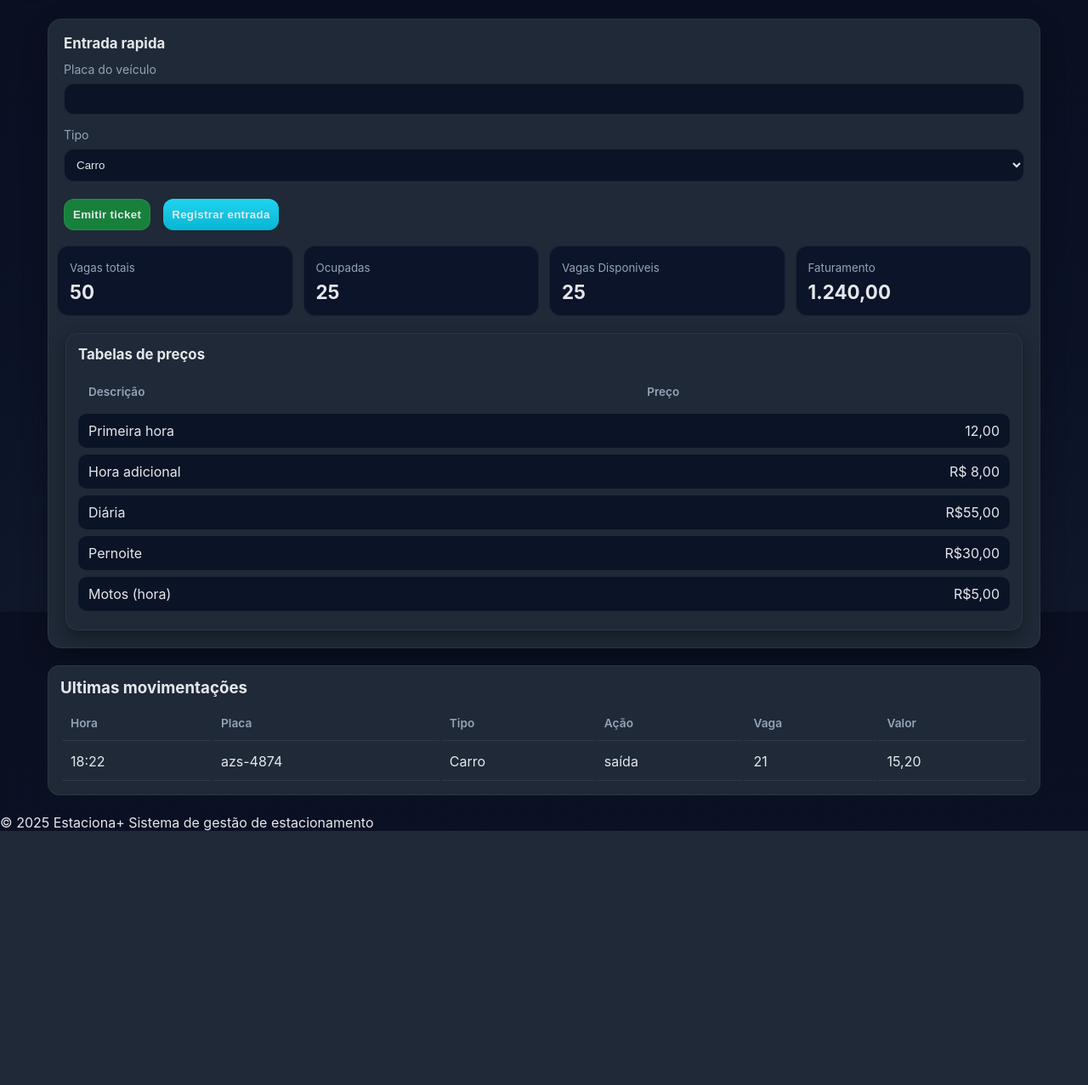
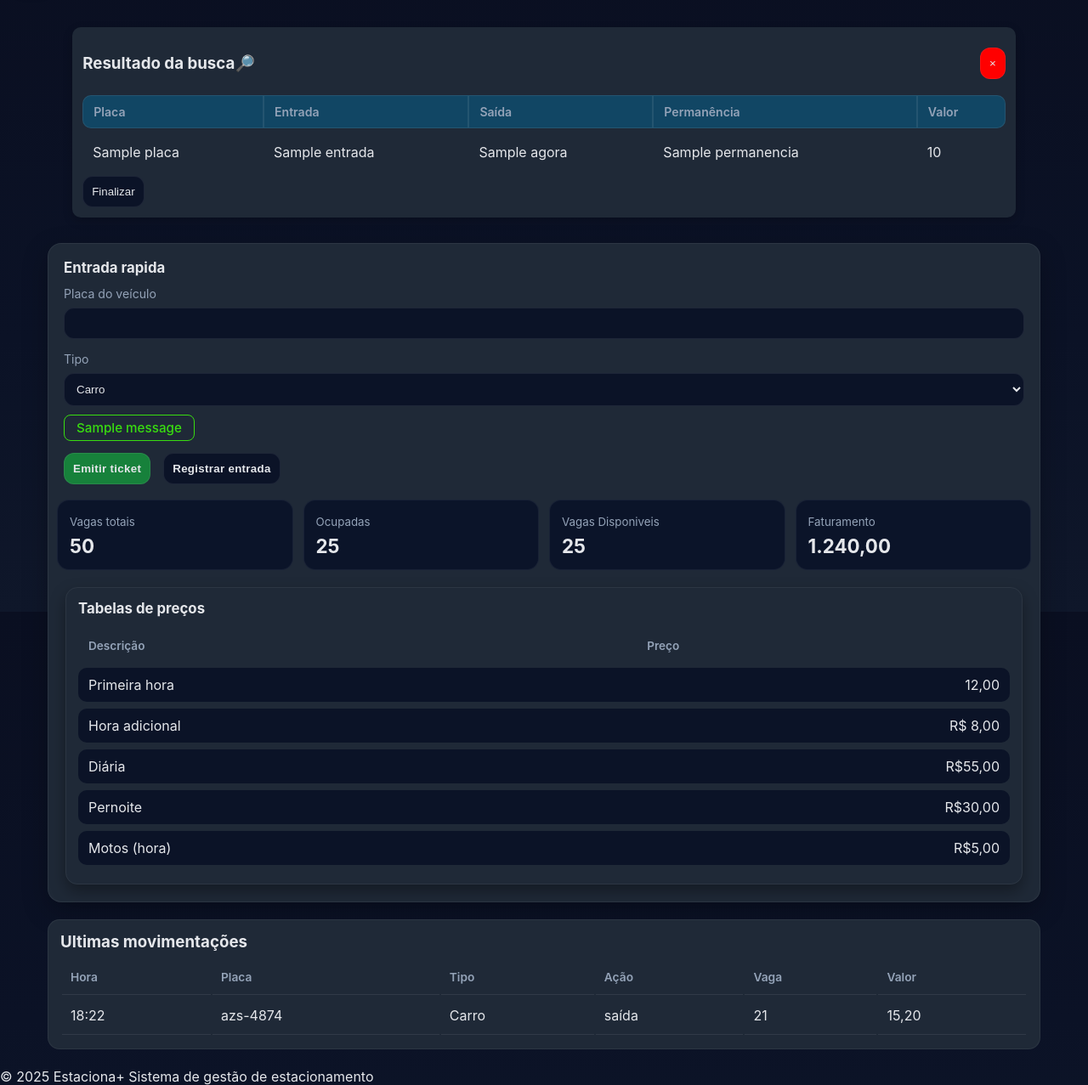
Before and after one commit to Anderson-tertuliano-dev/Projeto-Estacionamento-02, a Flask app: template templates/index.html in a window 1280 px wide. Shown: the part 80-1357 px from the top of the page at 85% size. Before the commit the page ends 1058 px from the top, so only its background shows below. Run offline with Flask 3, Linux system fonts and the light colour scheme; the template is opened without the code that fills it: most values are stand-ins (such as "Sample title", 1, 10 or a date in 2020); one stand-in notice (Sample message) is shown.

Commit message:
Aplica funcionalidades de rigistro de placa e adicionado a busca da placa registrada

```diff
--- a/app.py
+++ b/app.py
@@ -1,28 +1,84 @@
 import sqlite3
-from flask import Flask, render_template, request, redirect, url_for
+from flask import Flask, render_template, request, redirect, url_for, flash, get_flashed_messages
 from datetime import datetime
-
+import re
 app = Flask(__name__)
+app.secret_key = "chave_secreta"
 
 @app.route("/", methods=["GET", "POST"])
 def registrar_entrada():
-    conexao = sqlite3.connect("estacionamento.db")
-    cursor = conexao.cursor()
+
 
     if request.method == "POST":
-        placa = request.form.get("placa","").strip()
+        placa = request.form.get("placa", "").strip()
         veiculos = request.form.get("veiculos", "")
         hora_entrada = datetime.now().strftime("%Y-%m-%d %H:%M:%S")
 
+        placa = placa.strip().upper()
+        padrao = re.compile(r"^(?:[A-Z]{3}-?[0-9]{4}|[A-Z]{3}[0-9][A-Z0-9][0-9]{2})$")
 
-        cursor.execute(
-        "INSERT INTO veiculos (placa, veiculos, hora_entrada) VALUES (?, ?, ?)",
-        (placa, veiculos, hora_entrada))
-        conexao.commit()
-        conexao.close()
-        print(f"✅ Veículo {placa} registrado às {hora_entrada}")
+        if not placa:
+            flash("Informe a placa do veículo!", "warning")
+            return redirect(url_for("registrar_entrada"))
 
+        elif not padrao.match(placa):
+            flash("placa inválida!", "warning")
+            return redirect(url_for("registrar_entrada"))
+
+        else:
+            try:
+                with sqlite3.connect("estacionamento.db") as conexao:
+                    cursor = conexao.cursor()
+                    cursor.execute(
+                        "SELECT 1 FROM veiculos WHERE placa = ?", (placa,)
+                    )
+                    if cursor.fetchone():
+                        flash(f"A placa {placa} já está registrada!")
+                    else:
+                        cursor.execute(
+                            "INSERT INTO veiculos (placa, veiculos, hora_entrada) VALUES (?, ?, ?)",
+                            (placa, veiculos, hora_entrada))
+                        flash(f"Veículo {placa} registrado ", "success")
+                        return redirect(url_for("registrar_entrada"))
+
+            except sqlite3.IntegrityError:
+                flash("A placa {placa} já está registrada! (conflito)", "erro")
+            except Exception as e:
+                flash ("Erro ao registrar: {e}", "erro")
     return render_template("index.html")
+
+@app.route("/buscar", methods=["GET", "POST"])
+def buscar_placa():
+    placa = request.form.get("placa_buscar").strip().upper()
+    resultado = None
+
+    if placa:
+        with sqlite3.connect("estacionamento.db") as conexao:
+            cursor = conexao.cursor()
+            cursor.execute(
+                "SELECT placa, hora_entrada FROM veiculos WHERE placa = ?", (placa,)
+            )
+            registro = cursor.fetchone()
+            if registro:
+                hora_entrada = datetime.strptime(registro[1], "%Y-%m-%d %H:%M:%S")
+                agora = datetime.now()
+                delta = agora - hora_entrada
+                horas = delta.seconds // 3600
+                minutos = (delta.seconds % 3600) // 60
+                permanencia = f"{horas}h {minutos}min"
+                valor = 12 +(horas * 8)
+                resultado = {
+                    "placa": registro[0],
+                    "entrada": hora_entrada.strftime("%H:%M"),
+                    "agora" : agora.strftime("%H:%M"),
+                    "permanencia" : permanencia,
+                    "valor": f"R$ {valor:.2f}"
+                }
+
+    return render_template("index.html", resultado=resultado)
+
+
+
 
 if __name__ == "__main__":
     app.run(debug=True)
--- a/criar_banco_dados.py
+++ b/criar_banco_dados.py
@@ -6,7 +6,7 @@ cursor = conexao.cursor()
 cursor.execute("""
 CREATE TABLE IF NOT EXISTS veiculos(
                id INTEGER PRIMARY KEY AUTOINCREMENT,
-               placa TEXT NOT NULL,
+               placa TEXT UNIQUE,
                veiculos TEXT NOT NULL,
                hora_entrada TEXT NOT NULL,
                hora_saida TEXT,
--- a/static/index.css
+++ b/static/index.css
@@ -35,8 +35,8 @@ body {
     align-items: center;
     padding: 14px 20px;
     backdrop-filter: saturate(1.2) blur(8px);
-    background: linear-gradient(180deg, rgba(17,24,39,.9),rgba(17,24,39,.6));
-    border-bottom: 1px solid rgba(255,255,255,.06) ;
+    background: linear-gradient(180deg, rgba(17, 24, 39, .9), rgba(17, 24, 39, .6));
+    border-bottom: 1px solid rgba(255, 255, 255, .06);
 
 }
 
@@ -56,27 +56,29 @@ body {
     border-radius: 10px;
     display: grid;
     place-content: center;
-    background: radial-gradient(120% 120% at 20% 20%,  #3b82f6 0%, #22d3ee 50%, #14b8a6 100% );
-    box-shadow: 0 6px 18px #0ea5e980 inset, 0 8px 18px rgba(0,0,0,.35);
+    background: radial-gradient(120% 120% at 20% 20%, #3b82f6 0%, #22d3ee 50%, #14b8a6 100%);
+    box-shadow: 0 6px 18px #0ea5e980 inset, 0 8px 18px rgba(0, 0, 0, .35);
     font-weight: 900;
     color: #06131b;
     font-size: 16px;
 }
 
-.superior, .spacer {
-    flex:1}
+.superior,
+.spacer {
+    flex: 1
+}
 
-.search{
+.search {
     position: relative;
     min-width: 260px;
 }
 
-.search input{
+.search input {
 
     padding: 12px 14px 12px 40px;
     border-radius: 999px;
-    border: 1px solid  rgba(255,255,255,.08);
-    background: rgba(2,6,23,.6);
+    border: 1px solid rgba(255, 255, 255, .08);
+    background: rgba(2, 6, 23, .6);
     color: var(--text);
     outline: none;
 
@@ -95,10 +97,10 @@ body {
 
 }
 
-.search_result{
-    display:none;
+.search_result {
+
     background: #1f2937;
-    color:#e5e7eb;
+    color: #e5e7eb;
     padding: 12px;
     border-radius: 10px;
     margin: 10px auto;
@@ -107,7 +109,7 @@ body {
     position: relative
 }
 
-.search_button{
+.search_button {
     display: flex;
     justify-content: space-between;
     align-items: center;
@@ -115,53 +117,58 @@ body {
 
 }
 
-.search_button button{
+.search_button button {
     background: red;
     margin-left: auto;
 
 }
 
-.search_button button:hover{
+.search_button button:hover {
     transform: translateY(-2px);
     background: rgba(255, 0, 0, 0.336);
 }
 
-.search_result table{
+.search_result table {
     width: 100%;
     border-collapse: separate;
     border-spacing: 0 8px;
 }
-.search_result th{
+
+.search_result th {
     background: #04659280;
     text-align: left;
     font-size: .88rem;
     color: var(--sub_text);
     font-weight: 600;
-    border: 1px solid rgba(255, 255, 255, .08);;
+    border: 1px solid rgba(255, 255, 255, .08);
+    ;
 }
 
-.search_result .borda_i{
+.search_result .borda_i {
     border-radius: 10px 0 0 10px;
 }
-.search_result .borda_f{
+
+.search_result .borda_f {
     border-radius: 0 10px 10px 0;
 }
 
-.search_result th, td{
+.search_result th,
+td {
     padding: 10px 12px;
 }
-.search_result h4{
+
+.search_result h4 {
     margin: 0 0 8px;
 
 }
 
-.search_result button{
+.search_result button {
     display: flex;
     align-items: center;
 
 }
 
-.search button:hover{
+.search button:hover {
     background: #8ea0be;
     transform: translateY(-2px);
 }
@@ -209,6 +216,30 @@ button {
     color: var(--text);
 }
 
+.flash {
+    display: inline;
+    font-family: 'Inter', sans-serif;
+    font-size: 0.95rem;
+    font-weight: 500;
+    padding: 5px 14px;
+    border-radius: 8px;
+    margin: 10px 0;
+}
+
+.flash.warning {
+    color: yellow;
+    border: 1px solid yellow;
+}
+
+.flash.erro{
+    color: red;
+    border: 1px solid red;
+}
+
+.flash.success{
+    color: rgb(57, 221, 16);
+    border: 1px solid rgb(57, 221, 16);
+}
 
 
 input::placeholder {
@@ -233,7 +264,7 @@ input::placeholder {
     background: rgba(17, 207, 64, 0.534)
 }
 
-.btn_registro {
+.btn_buscar {
     background: linear-gradient(180deg, #22d3ee, #06b6d4);
     border: 0;
 }
@@ -277,7 +308,7 @@ input::placeholder {
     border: 1px solid rgba(255, 255, 255, .06);
     border-radius: 14px;
     margin: 20px;
-    box-shadow: 0 8px 18px rgba(0,0,0,.35);
+    box-shadow: 0 8px 18px rgba(0, 0, 0, .35);
 }
 
 .precos table {
--- a/templates/index.html
+++ b/templates/index.html
@@ -16,8 +16,10 @@
     </div>
     <div class="spacer"></div>
     <section class="search">
-      <input type="text" placeholder="Buscar placa…" />
-      <button id="btnBuscar" class="btn btn_registro">Buscar</button>
+      <form method="POST" action="/buscar">
+        <input type="text" name="placa_buscar" placeholder="Buscar placa…" />
+        <button id="btnBuscar" type="submit" class="btn btn_buscar">Buscar</button>
+      </form>
     </section>
   </header>
 
@@ -32,30 +34,42 @@
           <tr>
             <th class="borda_i">Placa</th>
             <th>Entrada</th>
+            <th>Saída</th>
             <th>Permanência</th>
             <th class="borda_f">Valor</th>
           </tr>
         </thead>
         <tbody>
+          {% if resultado %}
           <tr>
-            <td>ABC1D23</td>
-            <td>15:20</td>
-            <td>2h 30min</td>
-            <td>R$ 28,00</td>
+            <td>{{ resultado.placa }}</td>
+            <td>{{ resultado.entrada }}</td>
+            <td>{{ resultado.agora }}</td>
+            <td>{{ resultado.permanencia }}</td>
+            <td>{{ resultado.valor }}</td>
           </tr>
+          {% else %}
+          <tr>
+            <td colspan="4"> Nenhum veículo encontrado.</td>
+          </tr>
+          {% endif %}
         </tbody>
       </table>
-      <p id="resultadoPlaca">Nenhum veículo encontrado.</p>
+      <section>
+        <form action="">
+          <button type="submit" class="bnt_finalizar">Finalizar</button>
+        </form>
+      </section>
+
     </section>
 
     <div class="card">
       <section class="panel">
         <form method="POST" action="{{ url_for('registrar_entrada') }}">
           <h3>Entrada rapida</h3>
-
           <div class="form_col">
             <label for="placa">Placa do veículo</label>
-            <input type="text" id="placa" name="placa" placeholder="" maxlength="7">
+            <input type="text" id="placa" name="placa" placeholder="" maxlength="8">
           </div>
           <div class="form_row">
             <div class="form_col">
@@ -68,10 +82,22 @@
               </select>
             </div>
           </div>
+
+          {% with mensagens = get_flashed_messages(with_categories=true) %}
+          {% if mensagens %}
+          <div class="flash-messeges">
+            {% for category, message in mensagens %}
+            <div class="flash {{ category }}">{{message}}</div>
+            {% endfor %}
+          </div>
+          {% endif %}
+          {% endwith %}
+
           <div class="action">
             <button class="btn btn_ticket" type="button">Emitir ticket</button>
             <button class="btn btn_registro" type="submit">Registrar entrada</button>
           </div>
+
         </form>
       </section>
 
@@ -160,6 +186,27 @@
   <footer>
     <p>© 2025 Estaciona+ Sistema de gestão de estacionamento</p>
   </footer>
+  <script>
+    // Seleciona a mensagem
+    const msgs = document.querySelectorAll('.flash {{ category }}');
+    if (msgs.length > 0) {
+      // Depois de 3 segundos (3000ms), remove a mensagem
+      setTimeout(() => {
+        msgs.forEach(msg => msg.style.display = 'none');
+      }, 3000);
+    }
+  </script>
+  <script>
+    const closeBtn = document.getElementById("closeResult");
+    const searchResult = document.getElementById("searchresult");
+
+    closeBtn.addEventListener("click", () => {
+      searchResult.style.display = 'none';
+    });
+    // function mostrarResultado() {
+    //   searchResult.style.display = "block";
+    // }
+  </script>
 </body>
 
 </html>
```
